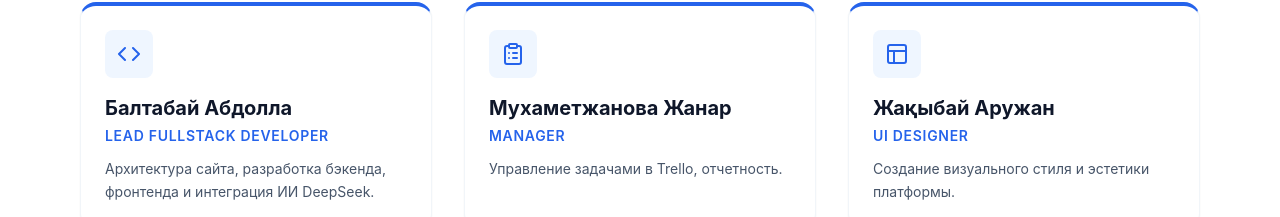
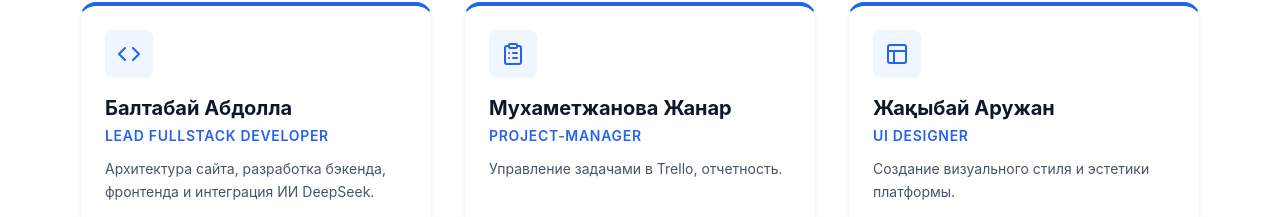
Before and after one commit to Abdulla4149/-, a Next.js app: page /about in a window 1280 px wide. Shown: the part 206-423 px from the top of the page. Built offline with nearby package versions, Linux system fonts and the light colour scheme; no server answers.

Commit message:
Update about.tsx

```diff
--- a/pages/about.tsx
+++ b/pages/about.tsx
@@ -11,7 +11,7 @@ const TeamSection = () => {
     },
     {
       name: "Мухаметжанова Жанар",
-      role: "Manager",
+      role: "Project-manager",
       icon: <ClipboardList className="w-6 h-6 text-blue-600" />,
       description: "Управление задачами в Trello, отчетность."
     },
```
